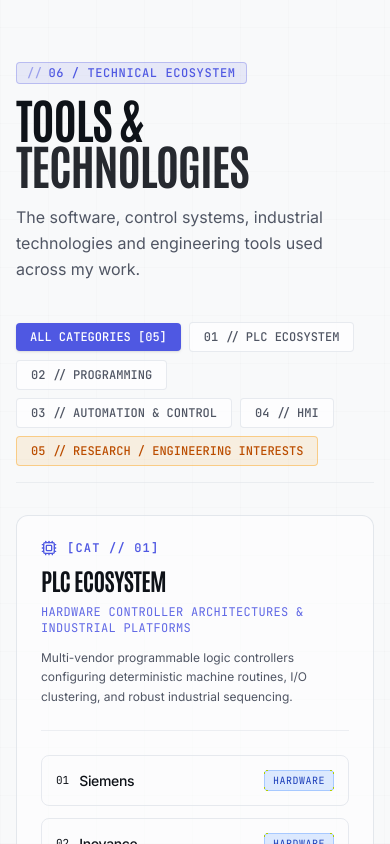
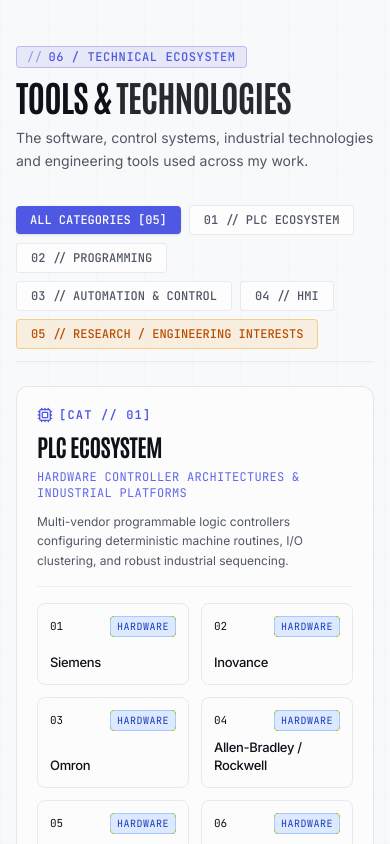
Before and after one commit to hariprasadalagesan/pvr, a React (Vite) app: page / in a window 390 px wide. Shown: the part 10440-11284 px from the top of the page. Built offline with nearby package versions, Linux system fonts and the light colour scheme.

Commit message:
fix(mobile): optimize mobile typography, card layouts, and contact active status indicator

```diff
--- a/src/sections/research/ResearchSection.tsx
+++ b/src/sections/research/ResearchSection.tsx
@@ -39,7 +39,7 @@ export const ResearchSection: React.FC = () => {
     <section
       id="research"
       aria-label="Research and Engineering Interests"
-      className="relative w-full py-20 sm:py-24 md:py-28 lg:py-32 bg-background border-t border-border/40 overflow-hidden"
+      className="relative w-full py-16 sm:py-20 md:py-28 lg:py-32 bg-background border-t border-border/40 overflow-hidden"
     >
       {/* Background technical grid accent */}
       <div
@@ -56,8 +56,8 @@ export const ResearchSection: React.FC = () => {
           className="flex flex-col"
         >
           {/* Section Introduction */}
-          <div className="flex flex-col mb-12 sm:mb-16 max-w-3xl">
-            <motion.div variants={itemVariants} className="mb-3">
+          <div className="flex flex-col mb-8 sm:mb-12 md:mb-16 max-w-3xl">
+            <motion.div variants={itemVariants} className="mb-2.5 sm:mb-3">
               <TechnicalLabel
                 text="07 / RESEARCH"
                 variant="accent"
@@ -66,21 +66,21 @@ export const ResearchSection: React.FC = () => {
             </motion.div>
 
             <motion.div variants={itemVariants}>
-              <h2 className="font-display text-4xl xs:text-5xl sm:text-6xl lg:text-7xl font-bold uppercase tracking-tight text-foreground leading-[0.95] select-none">
+              <h2 className="font-display text-3xl xs:text-4xl sm:text-5xl md:text-6xl lg:text-7xl font-bold uppercase tracking-tight text-foreground leading-[1.02] sm:leading-[0.95] select-none">
                 ENGINEERING <span className="text-foreground/90">INTERESTS</span>
               </h2>
             </motion.div>
 
             <motion.div variants={itemVariants}>
-              <p className="font-sans text-base sm:text-lg text-foreground-muted leading-relaxed font-normal mt-4">
+              <p className="font-sans text-sm sm:text-base md:text-lg text-foreground-muted leading-relaxed font-normal mt-3 sm:mt-4">
                 Areas I'm exploring across industrial control and software engineering.
               </p>
             </motion.div>
           </div>
 
           {/* Primary Investigation Areas (Prominent Core Topics) */}
-          <div className="mb-10">
-            <motion.div variants={itemVariants} className="mb-4 flex items-center justify-between">
+          <div className="mb-8 sm:mb-10">
+            <motion.div variants={itemVariants} className="mb-3.5 sm:mb-4 flex items-center justify-between">
               <div className="flex items-center gap-2">
                 <span className="font-mono text-xs text-accent font-semibold uppercase tracking-wider">
                   // CORE EXPLORATION AREAS
@@ -91,14 +91,14 @@ export const ResearchSection: React.FC = () => {
               </span>
             </motion.div>
 
-            <div className="grid grid-cols-1 md:grid-cols-2 gap-4 sm:gap-6">
+            <div className="grid grid-cols-1 md:grid-cols-2 gap-3.5 sm:gap-6">
               {coreInterests.map((interest: ResearchInterest) => (
                 <motion.article
                   key={interest.id}
                   variants={itemVariants}
-                  className="group rounded-xl border border-border/80 bg-surface/50 hover:bg-surface/85 hover:border-accent/40 p-6 sm:p-7 transition-all duration-200 flex flex-col justify-between"
+                  className="group rounded-xl border border-border/80 bg-surface/50 hover:bg-surface/85 hover:border-accent/40 p-5 sm:p-6 md:p-7 transition-all duration-200 flex flex-col justify-between"
                 >
-                  <div className="space-y-3">
+                  <div className="space-y-2.5 sm:space-y-3">
                     <div className="flex items-center justify-between">
                       <div className="flex items-center gap-2.5">
                         <span className="font-mono text-xs font-semibold text-accent">
@@ -113,7 +113,7 @@ export const ResearchSection: React.FC = () => {
                       </div>
                     </div>
 
-                    <h3 className="font-display text-2xl sm:text-3xl font-bold uppercase tracking-tight text-foreground group-hover:text-foreground transition-colors">
+                    <h3 className="font-display text-xl sm:text-2xl md:text-3xl font-bold uppercase tracking-tight text-foreground group-hover:text-foreground transition-colors leading-tight">
                       {interest.title}
                     </h3>
 
@@ -124,7 +124,7 @@ export const ResearchSection: React.FC = () => {
                     )}
                   </div>
 
-                  <div className="pt-4 mt-4 border-t border-border/50 flex items-center justify-between text-xs font-mono text-foreground-subtle">
+                  <div className="pt-3.5 mt-3.5 sm:pt-4 sm:mt-4 border-t border-border/50 flex items-center justify-between text-xs font-mono text-foreground-subtle">
                     <span>EXPLORATION FOCUS</span>
                     <span className="group-hover:translate-x-0.5 group-hover:-translate-y-0.5 transition-transform duration-150 text-accent">
                       <ArrowUpRight className="w-4 h-4" />
@@ -136,8 +136,8 @@ export const ResearchSection: React.FC = () => {
           </div>
 
           {/* Supporting Software & Architecture Interests */}
-          <div className="mb-12">
-            <motion.div variants={itemVariants} className="mb-4 flex items-center justify-between">
+          <div className="mb-10 sm:mb-12">
+            <motion.div variants={itemVariants} className="mb-3.5 sm:mb-4 flex items-center justify-between">
               <div className="flex items-center gap-2">
                 <span className="font-mono text-xs text-accent font-semibold uppercase tracking-wider">
                   // SOFTWARE &amp; ARCHITECTURE INTERESTS
@@ -148,22 +148,22 @@ export const ResearchSection: React.FC = () => {
               </span>
             </motion.div>
 
-            <div className="grid grid-cols-1 sm:grid-cols-2 lg:grid-cols-4 gap-4">
+            <div className="grid grid-cols-1 sm:grid-cols-2 lg:grid-cols-4 gap-3 sm:gap-4">
               {supportingInterests.map((interest: ResearchInterest) => (
                 <motion.article
                   key={interest.id}
                   variants={itemVariants}
-                  className="rounded-lg border border-border/70 bg-surface-subtle/60 hover:border-accent/40 p-5 transition-all duration-150 flex flex-col justify-between"
+                  className="rounded-lg border border-border/70 bg-surface-subtle/60 hover:border-accent/40 p-4 sm:p-5 transition-all duration-150 flex flex-col justify-between"
                 >
-                  <div className="space-y-2">
+                  <div className="space-y-1.5 sm:space-y-2">
                     <span className="font-mono text-xs font-semibold text-accent">
                       [{interest.index}]
                     </span>
-                    <h4 className="font-display text-lg sm:text-xl font-bold uppercase tracking-tight text-foreground">
+                    <h4 className="font-display text-base sm:text-lg md:text-xl font-bold uppercase tracking-tight text-foreground leading-tight">
                       {interest.title}
                     </h4>
                     {interest.focusArea && (
-                      <p className="font-sans text-xs text-foreground-muted leading-relaxed">
+                      <p className="font-sans text-xs text-foreground-muted leading-relaxed pt-0.5">
                         {interest.focusArea}
                       </p>
                     )}
@@ -176,10 +176,10 @@ export const ResearchSection: React.FC = () => {
           {/* Research Context Callout (Acontis / KingStar / IntervalZero) */}
           <motion.div
             variants={itemVariants}
-            className="rounded-xl border border-amber-500/30 bg-amber-500/5 dark:bg-amber-950/10 p-6 sm:p-8"
+            className="rounded-xl border border-amber-500/30 bg-amber-500/5 dark:bg-amber-950/10 p-5 sm:p-7 md:p-8"
           >
-            <div className="flex flex-col md:flex-row md:items-start gap-4 sm:gap-6">
-              <div className="p-3 rounded-lg bg-amber-500/10 border border-amber-500/20 text-amber-600 dark:text-amber-400 flex-shrink-0 self-start">
+            <div className="flex flex-col md:flex-row md:items-start gap-3.5 sm:gap-6">
+              <div className="p-2.5 sm:p-3 rounded-lg bg-amber-500/10 border border-amber-500/20 text-amber-600 dark:text-amber-400 flex-shrink-0 self-start">
                 <FlaskConical className="w-5 h-5" />
               </div>
 
--- a/src/sections/technology/TechnologySection.tsx
+++ b/src/sections/technology/TechnologySection.tsx
@@ -45,7 +45,7 @@ export const TechnologySection: React.FC = () => {
     <section
       id="technology"
       aria-label="Technical Ecosystem"
-      className="relative w-full py-20 sm:py-24 md:py-28 lg:py-32 bg-background border-t border-border/40 overflow-hidden"
+      className="relative w-full py-16 sm:py-20 md:py-28 lg:py-32 bg-background border-t border-border/40 overflow-hidden"
     >
       {/* Subtle technical grid texture */}
       <div
@@ -62,8 +62,8 @@ export const TechnologySection: React.FC = () => {
           className="flex flex-col"
         >
           {/* Section Introduction */}
-          <div className="flex flex-col mb-10 sm:mb-14 max-w-3xl">
-            <motion.div variants={itemVariants} className="mb-3">
+          <div className="flex flex-col mb-8 sm:mb-12 md:mb-14 max-w-3xl">
+            <motion.div variants={itemVariants} className="mb-2.5 sm:mb-3">
               <TechnicalLabel
                 text="06 / TECHNICAL ECOSYSTEM"
                 variant="accent"
@@ -72,13 +72,13 @@ export const TechnologySection: React.FC = () => {
             </motion.div>
 
             <motion.div variants={itemVariants}>
-              <h2 className="font-display text-4xl xs:text-5xl sm:text-6xl lg:text-7xl font-bold uppercase tracking-tight text-foreground leading-[0.95] select-none">
+              <h2 className="font-display text-3xl xs:text-4xl sm:text-5xl md:text-6xl lg:text-7xl font-bold uppercase tracking-tight text-foreground leading-[1.02] sm:leading-[0.95] select-none">
                 TOOLS & <span className="text-foreground/90">TECHNOLOGIES</span>
               </h2>
             </motion.div>
 
             <motion.div variants={itemVariants}>
-              <p className="font-sans text-base sm:text-lg text-foreground-muted leading-relaxed font-normal mt-4">
+              <p className="font-sans text-sm sm:text-base md:text-lg text-foreground-muted leading-relaxed font-normal mt-3 sm:mt-4">
                 The software, control systems, industrial technologies and engineering tools used across my work.
               </p>
             </motion.div>
@@ -87,7 +87,7 @@ export const TechnologySection: React.FC = () => {
           {/* Category Filter Controls */}
           <motion.div
             variants={itemVariants}
-            className="flex flex-wrap items-center gap-2 mb-8 sm:mb-10 pb-4 border-b border-border/50"
+            className="flex flex-wrap items-center gap-1.5 xs:gap-2 mb-6 sm:mb-8 md:mb-10 pb-3 sm:pb-4 border-b border-border/50"
             role="toolbar"
             aria-label="Filter technologies by engineering category"
           >
@@ -95,7 +95,7 @@ export const TechnologySection: React.FC = () => {
               type="button"
               onClick={() => setActiveCategoryId('all')}
               aria-pressed={activeCategoryId === 'all'}
-              className={`px-3.5 py-1.5 rounded text-xs font-mono font-medium transition-all duration-150 focus:outline-none focus-visible:ring-2 focus-visible:ring-accent cursor-pointer ${
+              className={`px-3 py-1.5 xs:px-3.5 xs:py-1.5 rounded text-xs font-mono font-medium transition-all duration-150 focus:outline-none focus-visible:ring-2 focus-visible:ring-accent cursor-pointer ${
                 activeCategoryId === 'all'
                   ? 'bg-accent text-white shadow-sm'
                   : 'bg-surface/70 hover:bg-surface border border-border/70 text-foreground-muted hover:text-foreground'
@@ -112,7 +112,7 @@ export const TechnologySection: React.FC = () => {
                   type="button"
                   onClick={() => setActiveCategoryId(cat.id)}
                   aria-pressed={isSelected}
-                  className={`px-3.5 py-1.5 rounded text-xs font-mono font-medium transition-all duration-150 flex items-center gap-1.5 focus:outline-none focus-visible:ring-2 focus-visible:ring-accent cursor-pointer ${
+                  className={`px-3 py-1.5 xs:px-3.5 xs:py-1.5 rounded text-xs font-mono font-medium transition-all duration-150 flex items-center gap-1.5 focus:outline-none focus-visible:ring-2 focus-visible:ring-accent cursor-pointer ${
                     isSelected
                       ? cat.isResearch
                         ? 'bg-amber-500 text-neutral-950 shadow-sm font-semibold'
@@ -137,25 +137,27 @@ export const TechnologySection: React.FC = () => {
               animate={{ opacity: 1, y: 0 }}
               exit={shouldReduceMotion ? { opacity: 1 } : { opacity: 0, y: -8 }}
               transition={{ duration: shouldReduceMotion ? 0 : 0.2, ease: [0.16, 1, 0.3, 1] }}
-              className="space-y-8 sm:space-y-12"
+              className="space-y-6 sm:space-y-10 md:space-y-12"
             >
               {displayedCategories.map((category: TechnologyCategory) => (
                 <article
                   key={category.id}
-                  className={`rounded-xl border p-6 sm:p-8 md:p-10 transition-all duration-200 ${
+                  className={`rounded-xl border p-4 xs:p-5 sm:p-7 md:p-8 lg:p-10 transition-all duration-200 ${
                     category.isResearch
                       ? 'border-amber-500/30 bg-amber-500/5 dark:bg-amber-950/10 hover:border-amber-500/50'
                       : 'border-border/80 bg-surface/50 hover:border-border'
                   }`}
                 >
                   {/* Category Header */}
-                  <div className="pb-6 mb-6 border-b border-border/50">
+                  <div className="pb-4 mb-4 sm:pb-6 sm:mb-6 border-b border-border/50">
                     <div className="space-y-2 max-w-3xl">
-                      <div className="flex items-center gap-2.5">
+                      <div className="flex flex-wrap items-center gap-2 sm:gap-2.5">
+                        <div className="flex items-center gap-1.5 sm:gap-2">
                           {getCategoryIcon(category.id)}
                           <span className="font-mono text-xs font-semibold uppercase tracking-widest text-accent">
                             [CAT // {category.index}]
                           </span>
+                        </div>
                         {category.isResearch && (
                           <span className="inline-flex items-center gap-1 px-2 py-0.5 rounded text-[10px] font-mono font-semibold bg-amber-500/15 text-amber-800 dark:text-amber-300 border border-amber-500/30">
                             <ShieldAlert className="w-3 h-3 text-amber-600 dark:text-amber-400" />
@@ -164,17 +166,17 @@ export const TechnologySection: React.FC = () => {
                         )}
                       </div>
 
-                      <h3 className="font-display text-2xl sm:text-3xl md:text-4xl font-bold uppercase tracking-tight text-foreground">
+                      <h3 className="font-display text-xl xs:text-2xl sm:text-3xl md:text-4xl font-bold uppercase tracking-tight text-foreground leading-tight">
                         {category.title}
                       </h3>
 
                       {category.tagline && (
-                        <p className="font-mono text-xs sm:text-sm text-accent/90 uppercase tracking-wide">
+                        <p className="font-mono text-[11px] xs:text-xs sm:text-sm text-accent/90 uppercase tracking-wide leading-snug">
                           {category.tagline}
                         </p>
                       )}
 
-                      <p className="font-sans text-xs sm:text-sm text-foreground-muted leading-relaxed pt-1">
+                      <p className="font-sans text-xs sm:text-sm text-foreground-muted leading-relaxed pt-0.5 sm:pt-1">
                         {category.description}
                       </p>
                     </div>
@@ -182,13 +184,13 @@ export const TechnologySection: React.FC = () => {
 
                   {/* Research Partition Disclaimer (Rendered only on Research category) */}
                   {category.isResearch && category.researchNote && (
-                    <div className="mb-6 p-4 rounded-lg bg-amber-500/10 dark:bg-amber-950/20 border border-amber-500/30 flex items-start gap-3">
+                    <div className="mb-5 sm:mb-6 p-3.5 sm:p-4 rounded-lg bg-amber-500/10 dark:bg-amber-950/20 border border-amber-500/30 flex items-start gap-2.5 sm:gap-3">
                       <FlaskConical className="w-4 h-4 text-amber-600 dark:text-amber-400 flex-shrink-0 mt-0.5" />
                       <div className="space-y-1">
-                        <h4 className="font-mono text-xs font-semibold text-amber-800 dark:text-amber-300 uppercase tracking-wider">
-                          RESEARCH CONTEXT & TECHNOLOGY INVESTIGATION
+                        <h4 className="font-mono text-[11px] sm:text-xs font-semibold text-amber-800 dark:text-amber-300 uppercase tracking-wider leading-snug">
+                          RESEARCH CONTEXT &amp; TECHNOLOGY INVESTIGATION
                         </h4>
-                        <p className="font-sans text-xs text-amber-900/90 dark:text-amber-200/80 leading-relaxed">
+                        <p className="font-sans text-xs sm:text-sm text-amber-900/90 dark:text-amber-200/80 leading-relaxed pt-0.5">
                           {category.researchNote}
                         </p>
                       </div>
@@ -196,43 +198,61 @@ export const TechnologySection: React.FC = () => {
                   )}
 
                   {/* Verified Technology Items Grid */}
-                  <div className="grid grid-cols-1 sm:grid-cols-2 lg:grid-cols-3 xl:grid-cols-4 gap-3 sm:gap-4">
-                    {category.items.map((tech: Technology, techIdx: number) => (
+                  <div className="grid grid-cols-2 md:grid-cols-3 xl:grid-cols-4 gap-2.5 xs:gap-3 sm:gap-4">
+                    {category.items.map((tech: Technology, techIdx: number) => {
+                      const badgeLabel = tech.isResearch
+                        ? 'RESEARCH'
+                        : tech.isHardware
+                        ? 'HARDWARE'
+                        : 'CONTROL';
+
+                      const badgeClasses = tech.isResearch
+                        ? 'bg-amber-500/15 text-amber-800 dark:text-amber-300 border border-amber-500/30'
+                        : tech.isHardware
+                        ? 'bg-blue-500/15 text-blue-800 dark:text-blue-300 border border-blue-500/30'
+                        : 'bg-surface text-foreground-muted border border-border/50';
+
+                      return (
                         <div
                           key={tech.id}
-                        className={`p-3.5 sm:p-4 rounded-lg border transition-all duration-150 flex items-center justify-between group ${
+                          className={`p-2.5 xs:p-3 sm:p-3.5 md:p-4 rounded-lg border transition-all duration-150 flex flex-col justify-between min-h-[76px] xs:min-h-[82px] sm:min-h-[88px] md:min-h-0 md:flex-row md:items-center md:justify-between gap-2 sm:gap-2.5 md:gap-3 group ${
                             category.isResearch
                               ? 'border-amber-500/20 bg-amber-500/5 dark:bg-amber-950/10 hover:border-amber-400/50 hover:bg-amber-500/10 dark:hover:bg-amber-950/20'
                               : 'border-border/70 bg-surface-subtle/70 hover:border-accent/50 hover:bg-surface'
                           }`}
                         >
-                        <div className="flex items-center gap-2.5">
-                          <span className="font-mono text-[11px] text-foreground-subtle group-hover:text-accent transition-colors">
+                          {/* Mobile: Top Row with Index & Badge */}
+                          <div className="flex items-center justify-between w-full md:hidden">
+                            <span className="font-mono text-[10px] xs:text-[11px] text-foreground-subtle group-hover:text-accent transition-colors shrink-0">
                               {(techIdx + 1).toString().padStart(2, '0')}
                             </span>
-                          <span className="font-sans font-medium text-sm sm:text-base text-foreground tracking-tight">
+                            <span
+                              aria-hidden="true"
+                              className={`text-[9px] xs:text-[10px] font-mono px-1.5 py-0.5 rounded uppercase tracking-wider shrink-0 ${badgeClasses}`}
+                            >
+                              {badgeLabel}
+                            </span>
+                          </div>
+
+                          {/* Desktop: Index + Title in one row | Mobile: Title below top row */}
+                          <div className="flex items-center gap-2.5 min-w-0">
+                            <span className="hidden md:inline-block font-mono text-[11px] text-foreground-subtle group-hover:text-accent transition-colors shrink-0">
+                              {(techIdx + 1).toString().padStart(2, '0')}
+                            </span>
+                            <span className="font-sans font-medium text-xs xs:text-[13px] sm:text-sm md:text-base text-foreground tracking-tight leading-snug break-words">
                               {tech.name}
                             </span>
                           </div>
 
-                        {/* Hardware / Platform / Research Label */}
+                          {/* Desktop Badge (Screen-reader accessible on all viewports) */}
                           <span
-                          className={`text-[10px] font-mono px-2 py-0.5 rounded uppercase tracking-wider ${
-                            tech.isResearch
-                              ? 'bg-amber-500/15 text-amber-800 dark:text-amber-300 border border-amber-500/30'
-                              : tech.isHardware
-                              ? 'bg-blue-500/15 text-blue-800 dark:text-blue-300 border border-blue-500/30'
-                              : 'bg-surface text-foreground-muted border border-border/50'
-                          }`}
+                            className={`sr-only md:not-sr-only md:inline-flex text-[10px] font-mono px-2 py-0.5 rounded uppercase tracking-wider shrink-0 ${badgeClasses}`}
                           >
-                          {tech.isResearch
-                            ? 'RESEARCH'
-                            : tech.isHardware
-                            ? 'HARDWARE'
-                            : 'CONTROL'}
+                            {badgeLabel}
                           </span>
                         </div>
-                    ))}
+                      );
+                    })}
                   </div>
                 </article>
               ))}
```
Also changed, not shown: src/sections/contact/ContactSection.tsx (+41 -40 lines). Lines whose indentation alone changed are shown as unchanged.
